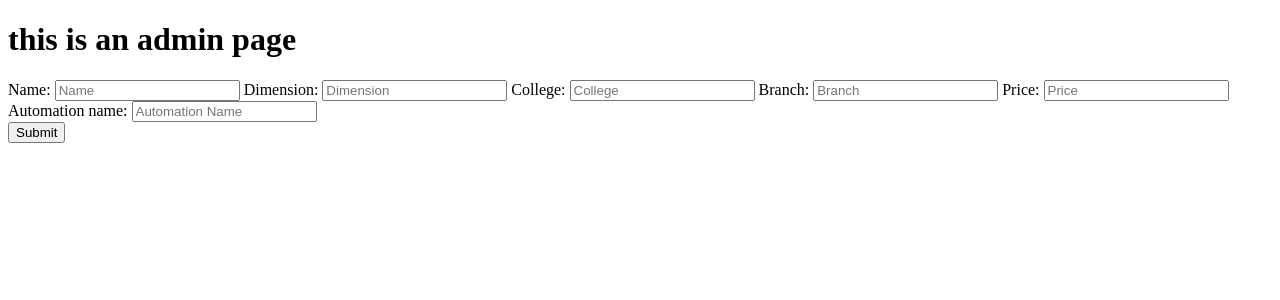
After one commit to Commander-Ayush/Onshape-Automation, a Spring Boot app: page /admin in a window 1280 px wide. The commit adds this page. Shown: the top 300 px of the page. Run offline with Spring Boot 4, Linux system fonts and the light colour scheme; the visitor is signed in with stand-in values (Sample User, id 1); some of the project's set-up classes (security, data sources, template engines, error pages and the like) are left out, and stand-ins take their place.

Commit message:
uploading from admin to home (incomplete)

```diff
--- /dev/null
+++ b/src/main/java/com/onhsape/app/onshapeautomationv1/controller/AdminController.java
@@ -0,0 +1,16 @@
+package com.onhsape.app.onshapeautomationv1.controller;
+
+import org.springframework.stereotype.Controller;
+import org.springframework.ui.Model;
+import org.springframework.web.bind.annotation.GetMapping;
+
+// AdminController.java
+@Controller
+public class AdminController {
+
+    @GetMapping("/admin")
+    public String admin(Model model) {
+        // load admin-specific data here
+        return "admin"; // maps to templates/admin.html
+    }
+}
--- a/src/main/java/com/onhsape/app/onshapeautomationv1/repository/UserRepository.java
+++ b/src/main/java/com/onhsape/app/onshapeautomationv1/repository/UserRepository.java
@@ -3,5 +3,9 @@ package com.onhsape.app.onshapeautomationv1.repository;
 import com.onhsape.app.onshapeautomationv1.entity.GraphicsUser;
 import org.springframework.data.jpa.repository.JpaRepository;
 
+import java.util.Optional;
+
+// UserRepository.java
 public interface UserRepository extends JpaRepository<GraphicsUser, Long> {
+    Optional<GraphicsUser> findByEmailAccount(String emailAccount);
 }
--- /dev/null
+++ b/src/main/resources/static/adminscript.js
@@ -0,0 +1,34 @@
+async function uploadAssignment() {
+
+    const name = document.getElementById("name").value;
+    const dimension = document.getElementById("dimension").value;
+    const college = document.getElementById("college").value;
+    const branch = document.getElementById("branch").value;
+    const price = document.getElementById("price").value;
+    const automationName = document.getElementById("automationName").value;
+
+    try {
+
+        const response = await fetch('/assignment-upload', {
+            method: 'POST',
+            headers: { 'Content-Type': 'application/json' },
+            body: JSON.stringify({
+                nameOfAssignment: name,
+                dimensionOfAssignment: dimension,
+                collegeOfAssignment: college,
+                branchOfAssignment: branch,
+                priceOfAssignment: price,
+                automationName: automationName
+            })
+        });
+
+        const result = await response.json();
+
+        if (result.success) {
+            alert("Assignment uploaded successfully");
+        }
+
+    } catch (error) {
+        console.error(error);
+    }
+}
--- /dev/null
+++ b/src/main/resources/templates/admin.html
@@ -0,0 +1,38 @@
+<!DOCTYPE html>
+<html lang="en">
+
+<head>
+    <meta charset="UTF-8">
+    <title>Title</title>
+</head>
+
+<body>
+    <h1>this is an admin page</h1>
+    <form id="assignmentUploader">
+        <div class="inputs">
+            <label for="nameOfAssignment">Name:</label>
+            <input type="text" placeholder="Name">
+
+            <label for="dimensionOfAssignment">Dimension:</label>
+            <input type="text" placeholder="Dimension">
+
+            <label for="collegeOfAssignment">College:</label>
+            <input type="text" placeholder="College">
+
+            <label for="branchOfAssignment">Branch:</label>
+            <input type="text" placeholder="Branch">
+
+            <label for="priceOfAssignment">Price:</label>
+            <input type="text" placeholder="Price">
+
+            <label for="automatoinOFAssignment">Automation name:</label>
+            <input type="text" placeholder="Automation Name">
+        </div>
+        <button type="button" onclick=uploadAssignment()>Submit</button>
+    </form>
+
+
+</body>
+<script src="adminscript.js"></script>
+
+</html>
--- a/src/main/resources/templates/home.html
+++ b/src/main/resources/templates/home.html
@@ -81,7 +81,7 @@
                 <div class="assignmentDetails">
                     <p class="assignment-name" th:text="${assignment.nameOfAssignment}">Assignment Name</p>
                     <div class="detail-row">
-                        <span class="detail-label">Size</span>
+                        <span class="detail-label">Dimension</span>
                         <span class="detail-value" th:text="${assignment.dimensionOfAssignment}">—</span>
                     </div>
                     <div class="detail-row">
```
Also changed, not shown: src/main/java/com/onhsape/app/onshapeautomationv1/component/NodeAutomationStarter.java (+12 -1 lines), src/main/java/com/onhsape/app/onshapeautomationv1/config/SecurityConfiguration.java (+6 -5 lines), src/main/java/com/onhsape/app/onshapeautomationv1/controller/Authentication.java (+25 -11 lines), src/main/java/com/onhsape/app/onshapeautomationv1/controller/Home.java (+12 -1 lines), src/main/java/com/onhsape/app/onshapeautomationv1/entity/Assignment.java (added, +34 -0 lines), src/main/java/com/onhsape/app/onshapeautomationv1/entity/GraphicsUser.java (+7 -0 lines), src/main/java/com/onhsape/app/onshapeautomationv1/repository/AssignmentRepo.java (added, +7 -0 lines), src/main/java/com/onhsape/app/onshapeautomationv1/service/AssignmentService.java (added, +14 -0 lines), src/main/java/com/onhsape/app/onshapeautomationv1/service/AssignmentServiceImpl.java (added, +20 -0 lines), src/main/resources/static/loginscript.js (+4 -5 lines).
